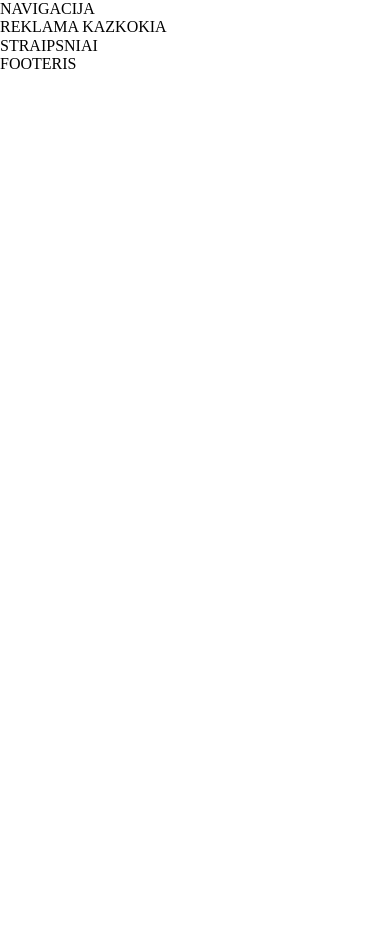
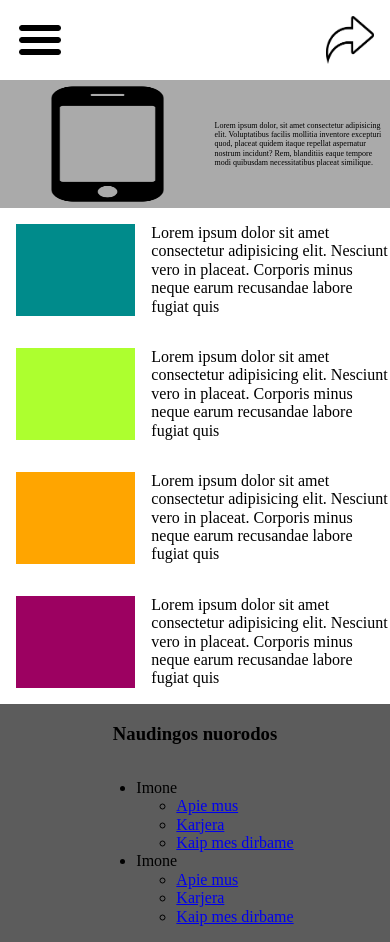
Before and after one commit to mindaug92/VIGI24-1, a plain HTML site: page ResponsivePractice2/index.html in a window 390 px wide. Before the commit the page ends 844 px from the top, so only its background shows below. Drawn offline with nearby package versions, Linux system fonts and the light colour scheme.

Commit message:
Responsive practice second example impl

```diff
--- a/ResponsivePractice2/index.html
+++ b/ResponsivePractice2/index.html
@@ -14,9 +14,79 @@
     <title>Responsive praktika 2</title>
   </head>
   <body>
-    <nav>NAVIGACIJA</nav>
-    <section>REKLAMA KAZKOKIA</section>
-    <main>STRAIPSNIAI</main>
-    <footer>FOOTERIS</footer>
+    <header>
+      <nav>
+        <img src="assets/Hamburger_icon.png" alt="menu" /><img
+          src="assets/share.png"
+          alt="menu"
+        />
+      </nav>
+      <section class="ad">
+        <img src="assets/phone.png" alt="telefonas" />
+        <p>
+          Lorem ipsum dolor, sit amet consectetur adipisicing elit. Voluptatibus
+          facilis mollitia inventore excepturi quod, placeat quidem itaque
+          repellat aspernatur nostrum incidunt? Rem, blanditiis eaque tempore
+          modi quibusdam necessitatibus placeat similique.
+        </p>
+      </section>
+    </header>
+    <main>
+      <div class="item-container">
+        <div class="item" id="item">
+          <div class="item-photo">&nbsp;</div>
+          <p class="item-label">
+            Lorem ipsum dolor sit amet consectetur adipisicing elit. Nesciunt
+            vero in placeat. Corporis minus neque earum recusandae labore fugiat
+            quis
+          </p>
+        </div>
+        <div class="item" id="item-2">
+          <div class="item-photo">&nbsp;</div>
+          <p class="item-label">
+            Lorem ipsum dolor sit amet consectetur adipisicing elit. Nesciunt
+            vero in placeat. Corporis minus neque earum recusandae labore fugiat
+            quis
+          </p>
+        </div>
+        <div class="item" id="item-3">
+          <div class="item-photo">&nbsp;</div>
+          <p class="item-label">
+            Lorem ipsum dolor sit amet consectetur adipisicing elit. Nesciunt
+            vero in placeat. Corporis minus neque earum recusandae labore fugiat
+            quis
+          </p>
+        </div>
+        <div class="item" id="item-4">
+          <div class="item-photo">&nbsp;</div>
+          <p class="item-label">
+            Lorem ipsum dolor sit amet consectetur adipisicing elit. Nesciunt
+            vero in placeat. Corporis minus neque earum recusandae labore fugiat
+            quis
+          </p>
+        </div>
+      </div>
+    </main>
+    <footer>
+      <h3>Naudingos nuorodos</h3>
+      <ul class="squared-list">
+        <li>
+          Imone
+          <ul>
+            <li><a href="#">Apie mus</a></li>
+            <li><a href="#">Karjera</a></li>
+            <li><a href="#">Kaip mes dirbame</a></li>
+          </ul>
+        </li>
+        <li>
+          Imone
+          <ul>
+            <li><a href="#">Apie mus</a></li>
+            <li><a href="#">Karjera</a></li>
+            <li><a href="#">Kaip mes dirbame</a></li>
+          </ul>
+        </li>
+      </ul>
+    </footer>
   </body>
 </html>
--- a/ResponsivePractice2/style.css
+++ b/ResponsivePractice2/style.css
@@ -14,3 +14,112 @@ Dideli įrenginiai (nešiojamieji kompiuteriai / staliniai kompiuteriai, 992 tap
 Ypač dideli įrenginiai (dideli nešiojamieji kompiuteriai ir staliniai kompiuteriai, 1 200 pikselių ir didesni)
 @media only screen and (min-width: 1280px)
 */
+
+#item,
+#item-2,
+#item-3,
+#item-4 {
+  display: flex;
+}
+
+.item-photo {
+  flex: 1;
+  margin: 1rem;
+}
+
+.item-label {
+  flex: 2;
+}
+
+#item .item-photo {
+  background-color: rgb(0, 139, 139);
+}
+
+#item-2 .item-photo {
+  background-color: rgb(173, 255, 47);
+}
+
+#item-3 .item-photo {
+  background-color: rgb(255, 165, 0);
+}
+
+#item-4 .item-photo {
+  background-color: rgb(156, 1, 97);
+}
+
+.ad {
+  display: flex;
+  align-items: center;
+  background-color: rgb(170, 170, 170);
+  font-size: 0.5rem;
+}
+
+.ad img {
+  max-height: 8rem;
+  flex-basis: 55%;
+}
+.ad p {
+  flex-basis: 45%;
+}
+
+nav {
+  display: flex;
+  justify-content: space-between;
+  padding: 1rem;
+}
+
+nav img {
+  max-width: 3rem;
+  cursor: pointer;
+}
+
+footer {
+  background-color: rgb(92, 92, 92);
+  display: flex;
+  justify-content: center;
+  flex-wrap: wrap;
+}
+
+footer h3 {
+  text-align: center;
+  width: 100%;
+}
+
+@media only screen and (min-width: 768px) {
+  #item,
+  #item-2,
+  #item-3,
+  #item-4 {
+    flex-direction: column;
+  }
+
+  .item-container {
+    display: flex;
+    flex-wrap: wrap;
+    justify-content: space-evenly;
+    margin: 2rem 1rem;
+  }
+
+  .item-container .item {
+    width: 45%;
+  }
+
+  .item-photo {
+    min-height: 6rem;
+    margin: 0;
+  }
+
+  .ad {
+    font-size: 1rem;
+  }
+}
+
+@media only screen and (min-width: 992px) {
+  .item-container .item {
+    width: 20%;
+  }
+
+  .ad {
+    font-size: 1.5rem;
+  }
+}
```
Also changed, not shown: ResponsivePractice2/assets/Hamburger_icon.png (added), ResponsivePractice2/assets/phone.png (added), ResponsivePractice2/assets/share.png (added).
